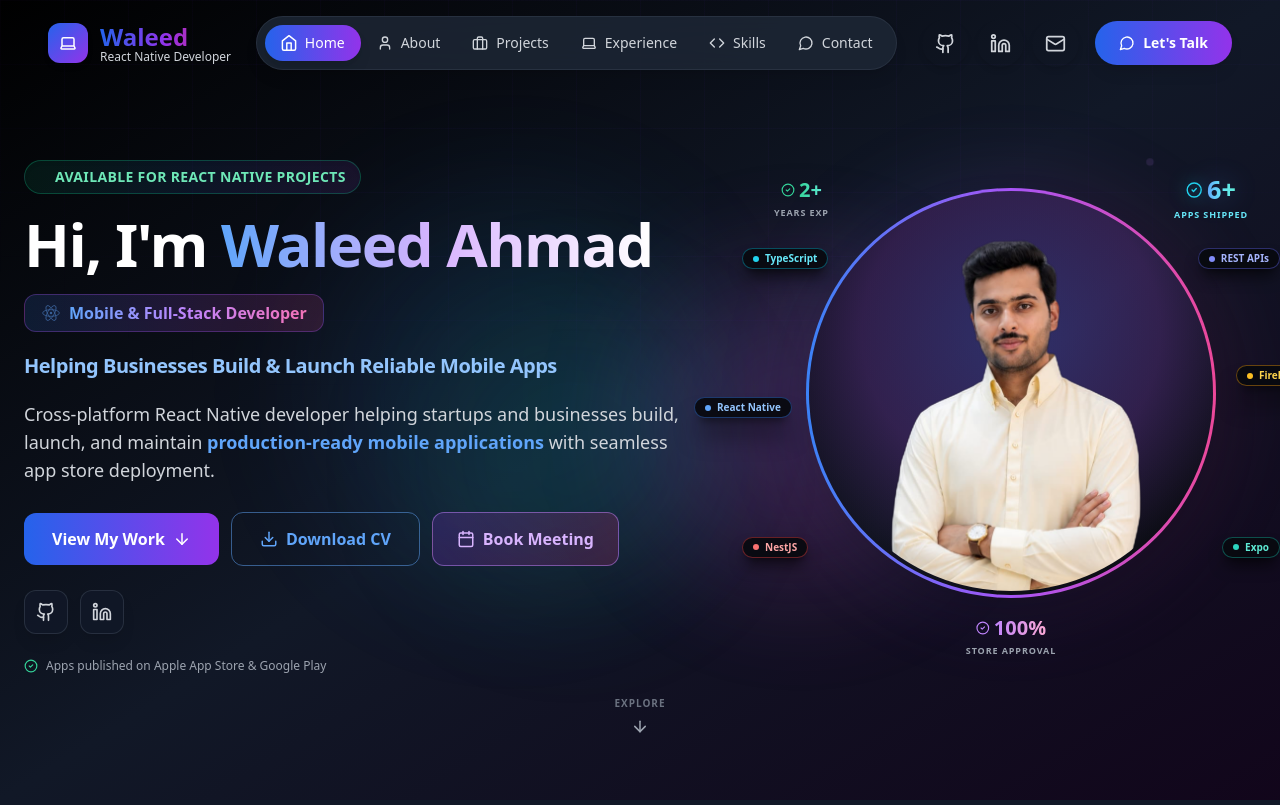
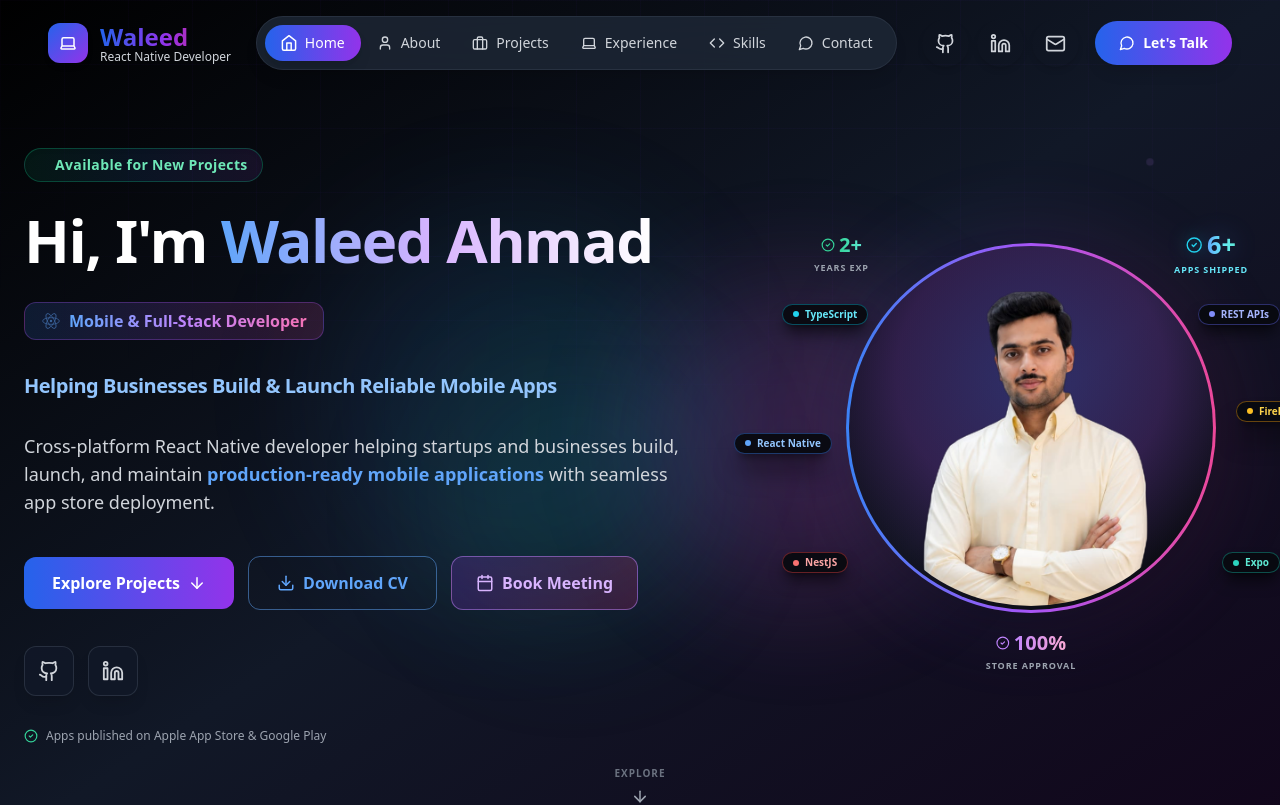
Before and after one commit to link2waleed/waleed-portfolio, a React (Vite) app: page / in a window 1280 px wide. Shown: the top 805 px of the page. Built offline with nearby package versions, Linux system fonts and the light colour scheme.

Commit message:
Fixed hero spacing

```diff
--- a/src/components/Hero.tsx
+++ b/src/components/Hero.tsx
@@ -49,12 +49,12 @@ const Hero: React.FC = () => {
         <div className="max-w-7xl mx-auto grid grid-cols-1 lg:grid-cols-12 gap-12 lg:gap-8 items-center">
 
           {/* Left Column: Information, Copy & Actions (7 Cols on Desktop Left - Left-Aligned) */}
-          <div className="lg:col-span-7 flex flex-col items-center lg:items-start text-center lg:text-left space-y-5 animate-fadeIn delay-300 order-2 lg:order-1 pt-2 lg:pt-6">
+          <div className="lg:col-span-7 flex flex-col items-center lg:items-start text-center lg:text-left space-y-6 sm:space-y-7 animate-fadeIn delay-300 order-2 lg:order-1 pt-6 lg:pt-9">
             {/* Availability / Subtitle Badge */}
             <div className="inline-flex items-center gap-2 px-3.5 py-1.5 bg-gradient-to-r from-emerald-500/10 via-blue-500/10 to-purple-500/10 border border-emerald-500/30 rounded-full backdrop-blur-sm shadow-inner">
               <span className="w-2 h-2 rounded-full bg-emerald-400 animate-ping"></span>
-              <span className="text-xs sm:text-sm font-semibold text-emerald-300 tracking-wide uppercase">
-                Available for React Native Projects
+              <span className="text-xs sm:text-sm font-semibold text-emerald-300 tracking-wide">
+                Available for New Projects
               </span>
             </div>
 
@@ -67,7 +67,7 @@ const Hero: React.FC = () => {
             </h1>
 
             {/* Animated Role Badge */}
-            <div className="flex flex-wrap items-center justify-center lg:justify-start gap-3">
+            <div className="flex flex-wrap items-center justify-center lg:justify-start gap-3 pt-1">
               <div className="inline-flex items-center gap-2 px-4 py-1.5 bg-gradient-to-r from-blue-500/15 via-purple-500/15 to-pink-500/15 border border-purple-500/30 rounded-xl backdrop-blur-md">
                 <AtomIcon size={20} className="text-blue-400 animate-pulse" />
                 <h2 className="text-sm sm:text-base font-bold bg-gradient-to-r from-blue-400 via-purple-400 to-pink-400 bg-clip-text text-transparent">
@@ -77,23 +77,23 @@ const Hero: React.FC = () => {
             </div>
 
             {/* Tagline */}
-            <p className="text-lg sm:text-xl font-bold text-blue-300 tracking-tight -mt-1">
+            <p className="text-lg sm:text-xl font-bold text-blue-300 tracking-tight pt-1">
               Helping Businesses Build & Launch Reliable Mobile Apps
             </p>
 
-            {/* Concise Value Description */}
-            <p className="text-base sm:text-lg text-gray-300 font-normal leading-relaxed max-w-2xl mx-auto lg:mx-0">
+            {/* Concise Value Description (Single clean highlight) */}
+            <p className="text-base sm:text-lg text-gray-300 font-normal leading-relaxed max-w-2xl mx-auto lg:mx-0 pt-1">
               Cross-platform React Native developer helping startups and businesses build, launch, and maintain <span className="text-blue-400 font-semibold">production-ready mobile applications</span> with seamless app store deployment.
             </p>
 
             {/* CTA Buttons */}
-            <div className="pt-2 flex flex-col sm:flex-row flex-wrap items-center justify-center lg:justify-start gap-3 w-full">
+            <div className="pt-3 flex flex-col sm:flex-row flex-wrap items-center justify-center lg:justify-start gap-3.5 w-full">
               <button
                 onClick={scrollToProjects}
                 className="w-full sm:w-auto group relative px-7 py-3.5 bg-gradient-to-r from-blue-600 to-purple-600 text-white rounded-xl font-semibold overflow-hidden transition-all duration-300 hover:scale-105 hover:shadow-xl hover:shadow-purple-500/25 active:scale-95 cursor-pointer"
               >
                 <div className="relative flex items-center justify-center gap-2 text-sm sm:text-base">
-                  View My Work
+                  Explore Projects
                   <ArrowDown size={18} className="group-hover:translate-y-1 transition-transform duration-300" />
                 </div>
               </button>
@@ -120,17 +120,17 @@ const Hero: React.FC = () => {
               </button>
             </div>
 
-            {/* Social Icons */}
-            <div className="flex items-center justify-center lg:justify-start gap-3 pt-1 w-full">
+            {/* Social Icons (50px containers for enhanced clickability) */}
+            <div className="flex items-center justify-center lg:justify-start gap-3.5 pt-2 w-full">
               <a href="https://github.com/link2waleed" target="_blank" rel="noopener noreferrer"
-                className="group relative w-11 h-11 bg-gray-900/90 rounded-xl shadow-lg flex items-center justify-center transition-all duration-300 hover:scale-110 hover:shadow-blue-500/20 border border-gray-700/60 hover:border-blue-400/60"
+                className="group relative w-12 h-12 sm:w-[50px] sm:h-[50px] bg-gray-900/90 rounded-xl shadow-lg flex items-center justify-center transition-all duration-300 hover:scale-110 hover:shadow-blue-500/20 border border-gray-700/60 hover:border-blue-400/60"
                 aria-label="GitHub Profile">
-                <Github size={20} className="text-gray-300 group-hover:text-blue-400 transition-colors duration-300" />
+                <Github size={22} className="text-gray-300 group-hover:text-blue-400 transition-colors duration-300" />
               </a>
               <a href="https://www.linkedin.com/in/waleed-ahmad-140024288" target="_blank" rel="noopener noreferrer"
-                className="group relative w-11 h-11 bg-gray-900/90 rounded-xl shadow-lg flex items-center justify-center transition-all duration-300 hover:scale-110 hover:shadow-purple-500/20 border border-gray-700/60 hover:border-purple-400/60"
+                className="group relative w-12 h-12 sm:w-[50px] sm:h-[50px] bg-gray-900/90 rounded-xl shadow-lg flex items-center justify-center transition-all duration-300 hover:scale-110 hover:shadow-purple-500/20 border border-gray-700/60 hover:border-purple-400/60"
                 aria-label="LinkedIn Profile">
-                <Linkedin size={20} className="text-gray-300 group-hover:text-purple-400 transition-colors duration-300" />
+                <Linkedin size={22} className="text-gray-300 group-hover:text-purple-400 transition-colors duration-300" />
               </a>
             </div>
 
@@ -142,8 +142,8 @@ const Hero: React.FC = () => {
           </div>
 
           {/* Right Column: Avatar Portrait surrounded by Pure Minimal Typography Stats (5 Cols on Desktop Right) */}
-          <div className="lg:col-span-5 flex justify-center lg:justify-end items-center relative animate-fadeIn delay-200 order-1 lg:order-2 mb-8 lg:mb-0 lg:pr-10 -mt-4 lg:-mt-6">
-            <div className="group relative w-72 h-72 sm:w-[380px] sm:h-[380px] lg:w-[410px] lg:h-[410px]">
+          <div className="lg:col-span-5 flex justify-center lg:justify-end items-center relative animate-fadeIn delay-200 order-1 lg:order-2 mb-8 lg:mb-0 lg:pr-10">
+            <div className="group relative w-64 h-64 sm:w-[340px] sm:h-[340px] lg:w-[370px] lg:h-[370px]">
 
               {/* Outer Glow Backdrop */}
               <div className="absolute -inset-4 rounded-full bg-gradient-to-r from-blue-500/20 via-purple-500/20 to-pink-500/20 blur-2xl group-hover:blur-3xl transition-all duration-500 animate-pulse" />
```
